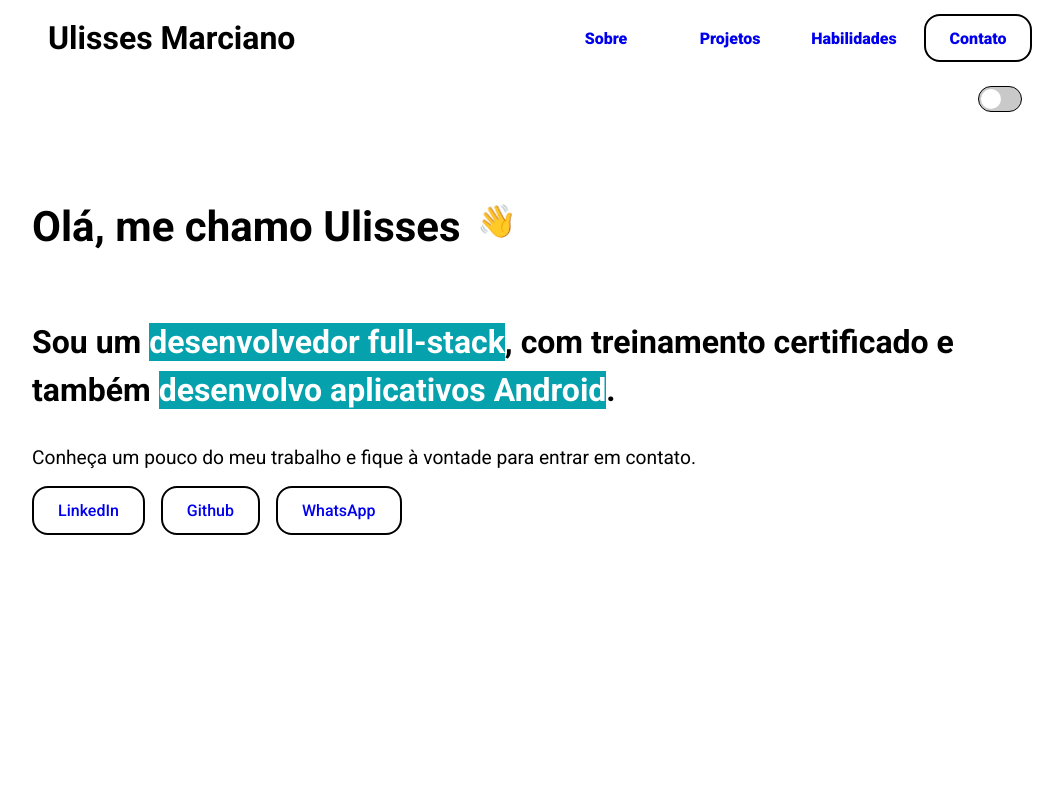
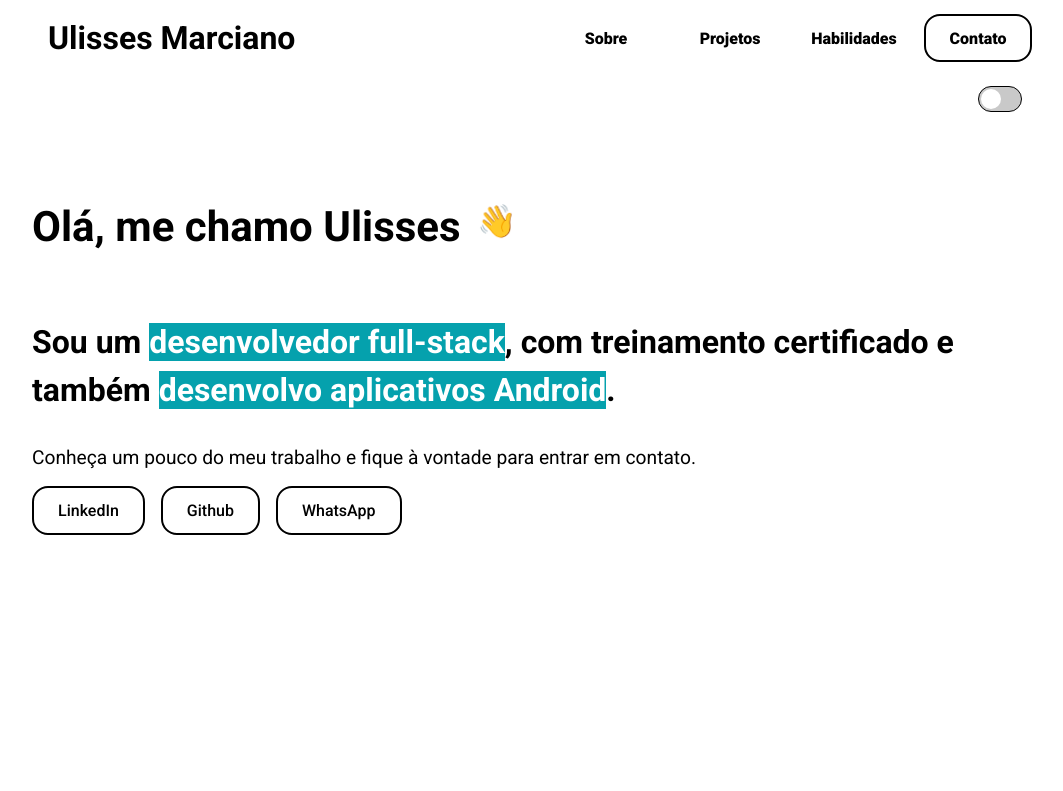
Before and after one commit to ulissesmarciano/portfolio-ulisses, a React (Create React App) app: page / in a window 1280 px wide. Shown: the top 791 px of the page, without its empty margins (96-1159 px from the left). Built offline with nearby package versions, Linux system fonts and the light colour scheme.

Commit message:
Atualização: Passagem do estilo dos temas

```diff
--- a/src/constants/linkStyles.js
+++ b/src/constants/linkStyles.js
@@ -2,9 +2,11 @@ import { css } from "styled-components";
 
 export const linkStyles = {
     headerPrimaryLink: css`
+        z-index: 1;
         font-weight: 900;
         padding-bottom: .3rem;
         position: relative;
+        color: ${({ theme }) => theme.text};
 
         &:after {
             content: '';
@@ -25,26 +27,30 @@ export const linkStyles = {
     `,
 
     headerSecondaryLink: css`
+        z-index: 1;
         padding: .8rem 1.5rem;
         font-weight: 900;
-        border: 2px solid #000;
+        border: 2px solid ${({ theme }) => theme.border};
         border-radius: 1rem;
         transition: 0.3s;
+        color: ${({ theme }) => theme.text};
 
         &:hover {
-            color: #fff;
-            background-color: #000;
+            color: ${({ theme }) => theme.secondaryLinkTextColor};
+            background-color: ${({ theme }) => theme.linkBackgroundColor};
         }
     `,
 
     greetingsContactLink: css`
         padding: 0.8rem 1.5rem;
+        z-index: 1;
 
         position: relative;
         overflow: hidden;
 
         font-weight: 500;
-        border: 2px solid #000;
+        color: ${({ theme }) => theme.text};
+        border: 2px solid ${({ theme }) => theme.border};
         border-radius: 1rem;
 
         display: flex;
@@ -77,18 +83,24 @@ export const linkStyles = {
     `,
 
     greetingsContactLinkIcon: css`
+        z-index: 1;
         padding: .8rem 1.2rem .8rem 1rem;
 
         position: relative;
         overflow: hidden;
 
         font-weight: 500;
-        border: 2px solid #000;
+        color: ${({ theme }) => theme.text};
+        border: 2px solid ${({ theme }) => theme.border};
         border-radius: 1rem;
 
         display: flex;
         align-items: center;
         gap: .5rem;
+
+        img {
+            filter: ${({ theme }) => theme.imageFilter};
+        }
 
         &:after {
             content: '';
@@ -115,6 +127,7 @@ export const linkStyles = {
             color: #fff;
             img {
                 filter: invert(100%);
+                background-color: transparent;
             }
         }
 
@@ -125,7 +138,19 @@ export const linkStyles = {
     `,
 
     sidebarLink: css`
+        z-index: 1000;
+        padding: 1rem;
+        min-width: 6rem;
+
         font-size: 1.75rem;
         font-weight: bold;
+        color: ${({ theme }) => theme.text};
+
+        transition: 0.3s;
+
+        &:hover {
+            background-color: #05a1ad;
+            color: #fff;
+        }
     `,
 }
```
